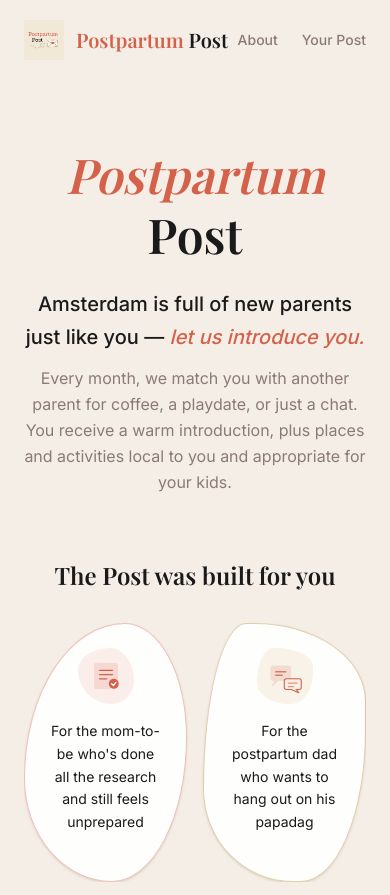
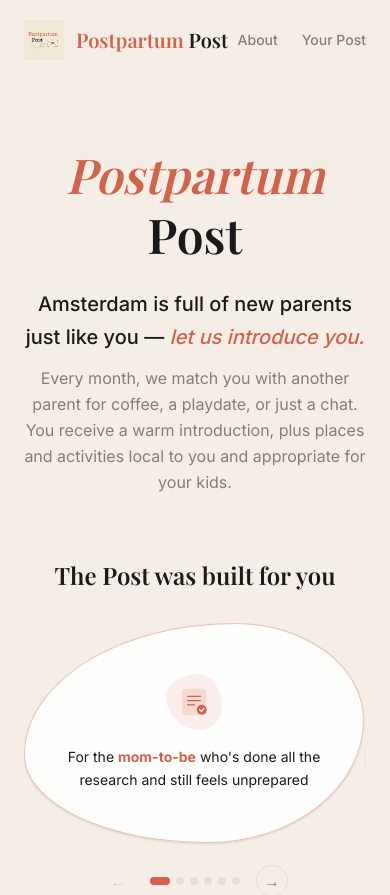
Before and after one commit to amsterdamparentproject/postpartum-post, a Next.js app: page / in a window 390 px wide. Shown: the top 895 px of the page. Built offline with nearby package versions, Linux system fonts and the light colour scheme; no server answers; a web font is replaced by a local one.

Commit message:
Fix persona cards on mobile

```diff
--- a/components/PersonaCards.tsx
+++ b/components/PersonaCards.tsx
@@ -1,6 +1,6 @@
 "use client";
 
-import { useState } from "react";
+import React, { useState, useEffect } from "react";
 
 // ---------------------------------------------------------------------------
 // Icons — reused from HowMatchingWorks (non-animated)
@@ -136,6 +136,13 @@ const BORDER_COLORS = [
   "rgba(120, 170, 150, 0.50)",
 ];
 
+// Full-opacity versions for text highlights — one per border color
+const HIGHLIGHT_COLORS = [
+  "#D4614A", // coral
+  "#C49E5A", // warm gold
+  "#78AA96", // soft sage
+];
+
 const ICON_BG_COLORS = [
   "rgba(212, 97, 74, 0.10)",
   "rgba(196, 158, 90, 0.12)",
@@ -146,24 +153,36 @@ const ICON_BG_COLORS = [
 // Persona data
 // ---------------------------------------------------------------------------
 
-const PERSONAS = [
-  { icon: <ProfileIcon />, text: "For the mom-to-be who's done all the research and still feels unprepared" },
-  { icon: <ChatIcon />,    text: "For the postpartum dad who wants to hang out on his papadag" },
-  { icon: <ChatIcon />,    text: "For the parent who's staring at 150 unread WhatsApp group messages" },
-  { icon: <PlaneIcon />,   text: "For the couple who moved here six months before the baby came" },
-  { icon: <EnvelopeIcon />, text: "For the new mom who hasn't left the house in a week" },
-    { icon: <CoffeeIcon />,   text: "For the parent who knows everyone's birth story but hasn't met anyone for coffee" },
+const PERSONAS: { icon: React.ReactNode; text: (color: string) => React.ReactNode }[] = [
+  { icon: <ProfileIcon />,  text: (c) => <>For the <strong style={{ color: c }}>mom-to-be</strong> who&apos;s done all the research and still feels unprepared</> },
+  { icon: <ChatIcon />,     text: (c) => <>For the postpartum dad who wants to hang out on his <strong style={{ color: c }}>papadag</strong></> },
+  { icon: <ChatIcon />,     text: (c) => <>For the parent who&apos;s staring at <strong style={{ color: c }}>150 unread</strong> WhatsApp group messages</> },
+  { icon: <PlaneIcon />,    text: (c) => <>For the <strong style={{ color: c }}>couple who moved</strong> here six months before the baby came</> },
+  { icon: <EnvelopeIcon />, text: (c) => <>For the <strong style={{ color: c }}>new mom</strong> who hasn&apos;t left the house in a week</> },
+  { icon: <CoffeeIcon />,   text: (c) => <>For the parent who knows everyone&apos;s birth story but <strong style={{ color: c }}>hasn&apos;t met anyone</strong> for coffee</> },
 ];
-
-const PER_PAGE = 2;
-const TOTAL_PAGES = Math.ceil(PERSONAS.length / PER_PAGE);
 
 // ---------------------------------------------------------------------------
 // Component
 // ---------------------------------------------------------------------------
 
 export default function PersonaCards() {
+  const [perPage, setPerPage] = useState(2);
   const [page, setPage] = useState(0);
+
+  // Switch between 1-up (mobile) and 2-up (md+) without a library
+  useEffect(() => {
+    const mq = window.matchMedia("(min-width: 768px)");
+    const update = () => {
+      setPerPage(mq.matches ? 2 : 1);
+      setPage(0); // reset so we never land on an out-of-range page
+    };
+    update();
+    mq.addEventListener("change", update);
+    return () => mq.removeEventListener("change", update);
+  }, []);
+
+  const totalPages = Math.ceil(PERSONAS.length / perPage);
 
   return (
     <div>
@@ -173,16 +192,16 @@ export default function PersonaCards() {
           className="flex transition-transform duration-300 ease-in-out"
           style={{ transform: `translateX(-${page * 100}%)` }}
         >
-          {Array.from({ length: TOTAL_PAGES }).map((_, pageIndex) => (
-            <div key={pageIndex} className="w-full shrink-0 flex gap-4">
-              {PERSONAS.slice(pageIndex * PER_PAGE, (pageIndex + 1) * PER_PAGE).map((persona, cardIndex) => {
-                const global = pageIndex * PER_PAGE + cardIndex;
+          {Array.from({ length: totalPages }).map((_, pageIndex) => (
+            <div key={pageIndex} className="w-full shrink-0 flex gap-4 pr-[2px] pb-[2px]">
+              {PERSONAS.slice(pageIndex * perPage, (pageIndex + 1) * perPage).map((persona, cardIndex) => {
+                const global = pageIndex * perPage + cardIndex;
                 const shapeI = SHAPE_SEQUENCE[global];
                 const colorI = COLOR_SEQUENCE[global];
                 return (
                   <div
                     key={cardIndex}
-                    className="flex-1 bg-white/90 backdrop-blur shadow-sm p-6 flex flex-col items-center gap-4 text-center"
+                    className="flex-1 bg-white/90 backdrop-blur shadow-sm p-6 min-h-[220px] md:min-h-0 flex flex-col items-center justify-center gap-4 text-center"
                     style={{
                       borderRadius: CARD_SHAPES[shapeI],
                       border: `1.5px solid ${BORDER_COLORS[colorI]}`,
@@ -197,7 +216,7 @@ export default function PersonaCards() {
                     >
                       {persona.icon}
                     </div>
-                    <p className="text-sm text-dark leading-relaxed">{persona.text}</p>
+                    <p className="text-sm text-dark leading-relaxed">{persona.text(HIGHLIGHT_COLORS[colorI])}</p>
                   </div>
                 );
               })}
@@ -218,7 +237,7 @@ export default function PersonaCards() {
         </button>
 
         <div className="flex items-center gap-1.5">
-          {Array.from({ length: TOTAL_PAGES }).map((_, i) => (
+          {Array.from({ length: totalPages }).map((_, i) => (
             <button
               key={i}
               onClick={() => setPage(i)}
@@ -234,7 +253,7 @@ export default function PersonaCards() {
 
         <button
           onClick={() => setPage(p => p + 1)}
-          disabled={page === TOTAL_PAGES - 1}
+          disabled={page === totalPages - 1}
           aria-label="Next"
           className="w-8 h-8 rounded-full border border-border flex items-center justify-center text-muted hover:text-dark hover:border-coral/40 transition disabled:opacity-25 disabled:cursor-not-allowed"
         >
```
